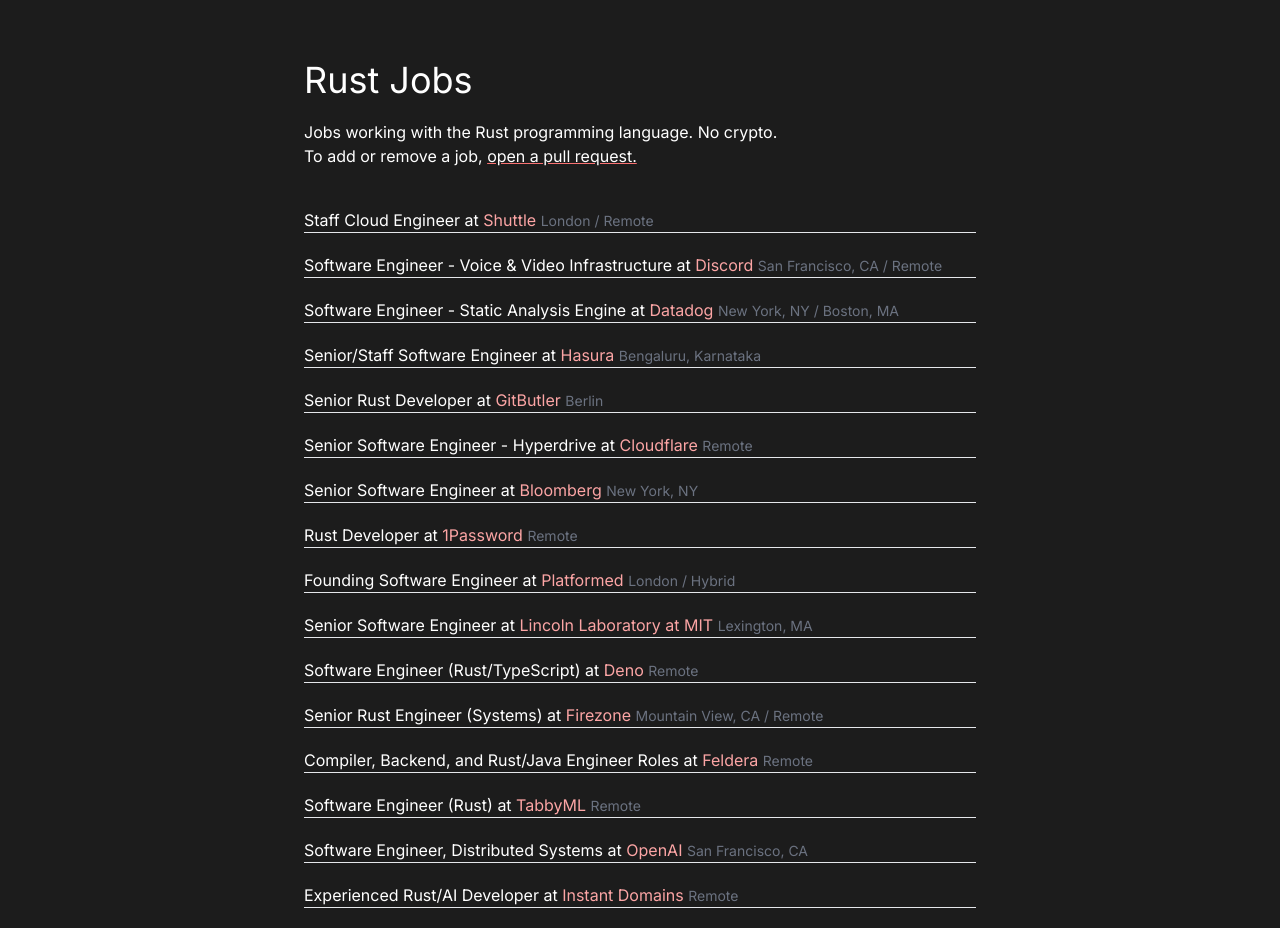
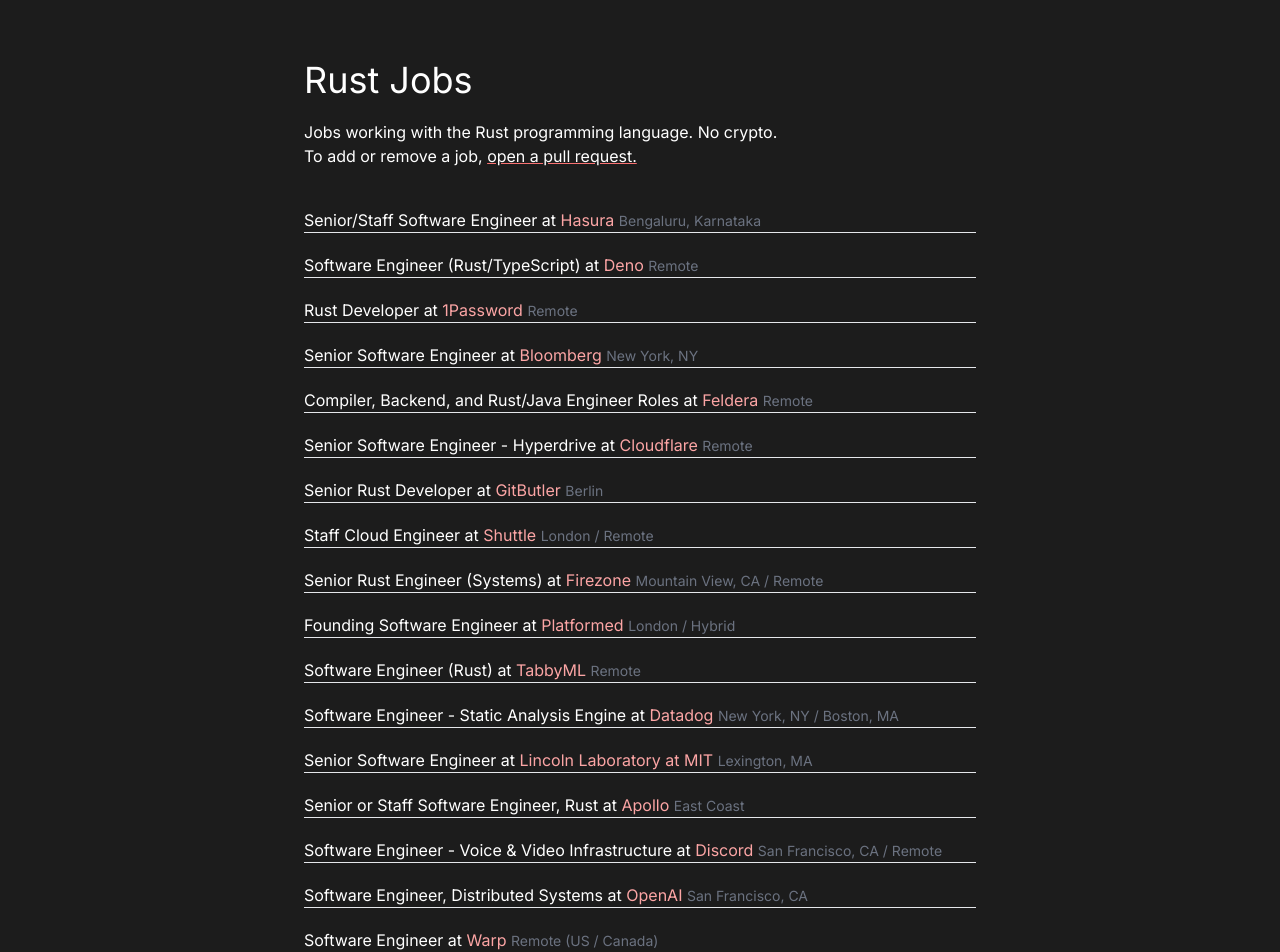
Before and after one commit to NicholasLYang/rustjobs.fyi, a Next.js app: page / in a window 1280 px wide. Shown: the top 952 px of the page. Before the commit the page ends 928 px from the top, so only its background shows below. Built offline with nearby package versions, Linux system fonts and the light colour scheme.

Commit message:
Added more jobs

```diff
--- a/app/page.tsx
+++ b/app/page.tsx
@@ -97,6 +97,18 @@
     location: "San Francisco, CA / Remote",
     url: "https://discord.com/jobs/6367013002",
   },
+  {
+    title: "Software Engineer",
+    company: "Warp",
+    location: "Remote (US / Canada)",
+    url: "https://boards.greenhouse.io/warp/jobs/4324888004",
+  },
+  {
+    title: "Senior or Staff Software Engineer, Rust",
+    company: "Apollo",
+    location: "East Coast",
+    url: "https://www.apollographql.com/careers/job/?id=4b4c45dc-c2e0-4710-94b5-bc49825e9307",
+  },
 ];
 
 function shuffle<T>(oldArray: T[]) {
```
